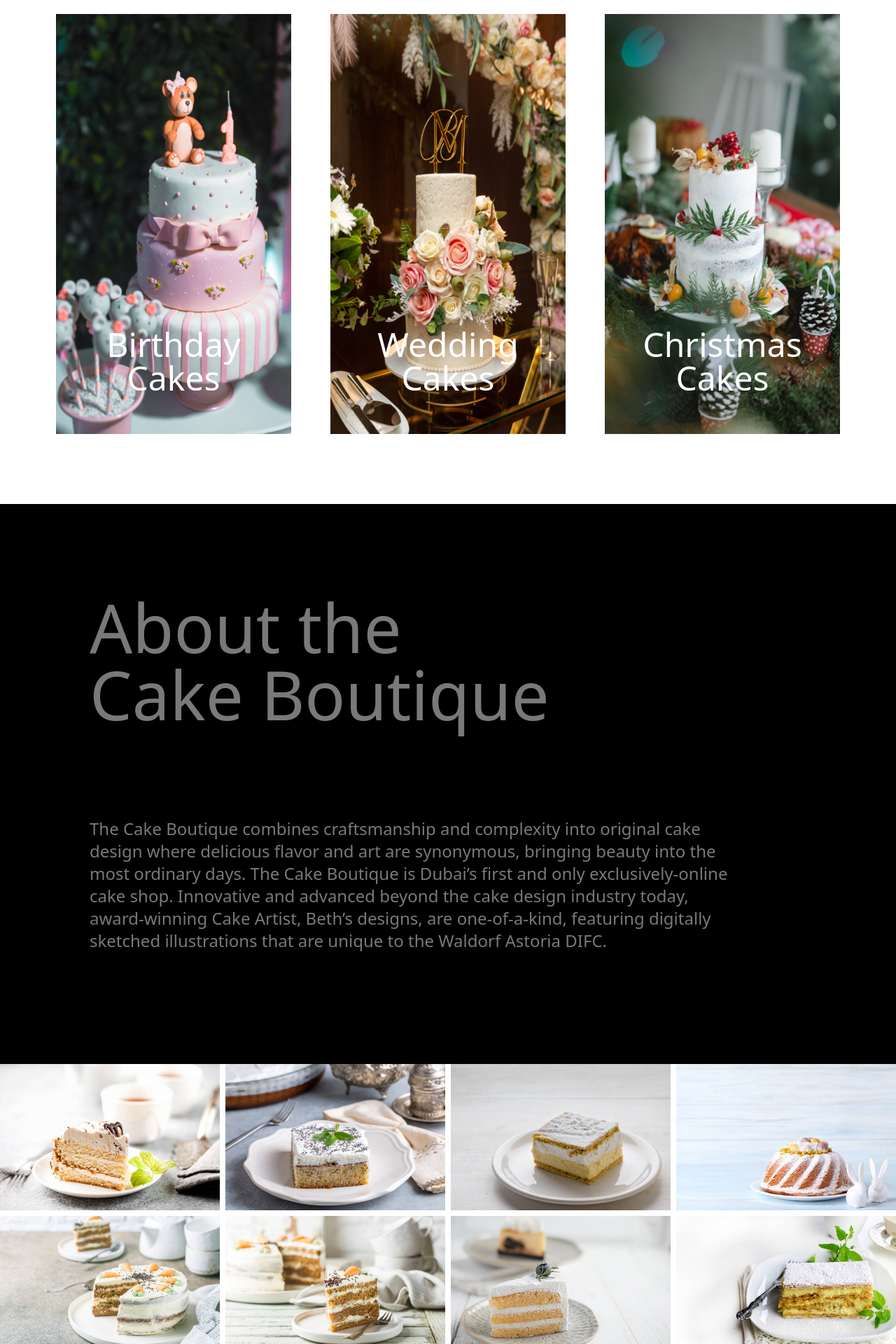
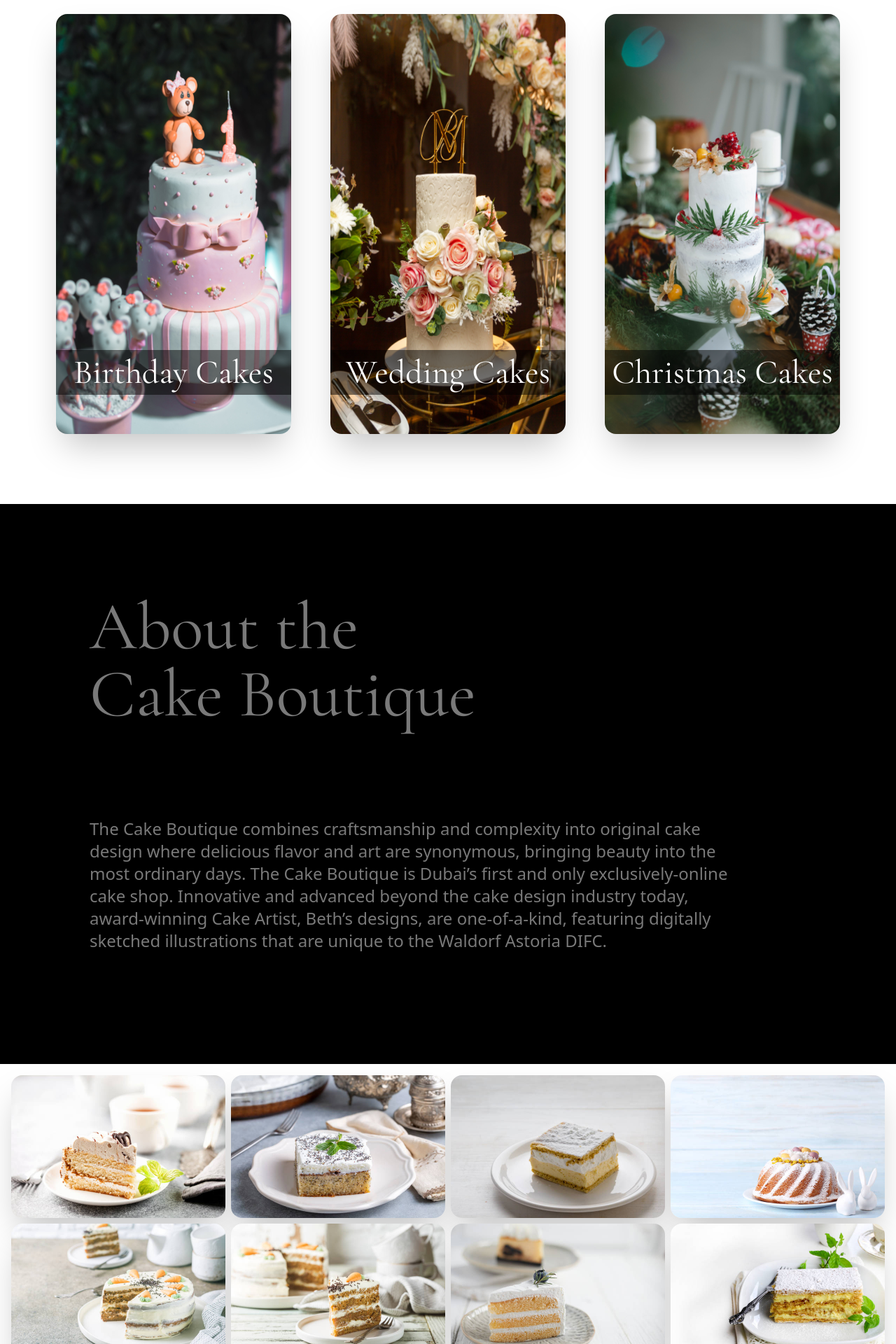
Before and after one commit to Stainzxc/Cake-Boutique, a React (Vite) app: page / in a window 1280 px wide. Shown: the part 880-2800 px from the top of the page at 70% size. Built offline with nearby package versions, Linux system fonts and the light colour scheme.

Commit message:
test the hover for image and responsive

```diff
--- a/index.html
+++ b/index.html
@@ -4,6 +4,7 @@
     <meta charset="UTF-8" />
     <link rel="icon" type="image/svg+xml" href="/vite.svg" />
     <link href="https://fonts.googleapis.com/css2?family=Merienda&display=swap" rel="stylesheet">
+    <link href="https://fonts.googleapis.com/css2?family=Cormorant+Garamond:wght@400&family=Merienda&display=swap" rel="stylesheet">
     <link rel="stylesheet" href="https://unpkg.com/aos@next/dist/aos.css" />
     <meta name="viewport" content="width=device-width, initial-scale=1.0" />
     <title>Vite + React</title>
--- a/src/pages/Homepage.jsx
+++ b/src/pages/Homepage.jsx
@@ -86,7 +86,7 @@ export default function Homepage() {
             </div>
           </div>
           <div className="absolute top-1/2 left-1/2 -translate-x-1/2 -translate-y-1/2 text-center">
-            <h1 className="font-serif text-6xl md:text-7xl lg:text-9xl capitalize text-white">
+            <h1 className="font-cormorant text-6xl md:text-7xl lg:text-9xl capitalize text-white">
               Passion Craft
             </h1>
             <div className="mt-4">
@@ -118,7 +118,7 @@ export default function Homepage() {
         </div>
       </div>
       {/* 3 CAKES */}
-      <div className="bg-white px-4 lg:px-20 py-8 lg:py-20 lg:h-screen flex justify-center items-center">
+      <div className="bg-white px-4 lg:px-20 py-8 lg:py-20 lg:h-screen flex justify-center items-center font-cormorant">
         <div className="grid grid-cols-1 md:grid-cols-2 lg:grid-cols-3 gap-8 md:gap-14">
           <div
             className="relative"
@@ -130,9 +130,9 @@ export default function Homepage() {
             <img
               src={cake2}
               alt="Image 1"
-              className="w-full h-auto md:h-[500px] lg:h-[600px]"
+              className="w-full h-auto md:h-[500px] lg:h-[600px] shadow-2xl rounded-2xl transition duration-300 transform hover:opacity-80 hover:scale-105 cursor-pointer"
             />
-            <h1 className="absolute bottom-0 left-0 right-0 text-white text-center text-3xl md:text-4xl lg:text-5xl mb-4 md:mb-8 lg:mb-14">
+            <h1 className="absolute bottom-0 left-0 right-0 text-white text-center text-3xl md:text-4xl lg:text-5xl mb-4 md:mb-8 lg:mb-14 backdrop-brightness-50 py-2">
               Birthday Cakes
             </h1>
           </div>
@@ -146,9 +146,9 @@ export default function Homepage() {
             <img
               src={cake}
               alt="Image 2"
-              className="w-full h-auto md:h-[500px] lg:h-[600px]"
+              className="w-full h-auto md:h-[500px] lg:h-[600px] shadow-2xl rounded-2xl transition duration-300 transform hover:opacity-80 hover:scale-105 cursor-pointer"
             />
-            <h1 className="absolute bottom-0 left-0 right-0 text-white text-center text-3xl md:text-4xl lg:text-5xl mb-4 md:mb-8 lg:mb-14">
+            <h1 className="absolute bottom-0 left-0 right-0 text-white text-center text-3xl md:text-4xl lg:text-5xl mb-4 md:mb-8 lg:mb-14 backdrop-brightness-50 py-2">
               Wedding Cakes
             </h1>
           </div>
@@ -162,9 +162,9 @@ export default function Homepage() {
             <img
               src={cake3}
               alt="Image 3"
-              className="w-full h-auto md:h-[500px] lg:h-[600px]"
+              className="w-full h-auto md:h-[500px] lg:h-[600px] shadow-2xl rounded-2xl transition duration-300 transform hover:opacity-80 hover:scale-105 cursor-pointer"
             />
-            <h1 className="absolute bottom-0 left-0 right-0 text-white text-center text-3xl md:text-4xl lg:text-5xl mb-4 md:mb-8 lg:mb-14">
+            <h1 className="absolute bottom-0 left-0 right-0 text-white text-center text-3xl md:text-4xl lg:text-5xl mb-4 md:mb-8 lg:mb-14 backdrop-brightness-50 py-2">
               Christmas Cakes
             </h1>
           </div>
@@ -173,7 +173,7 @@ export default function Homepage() {
 
       {/* ABOUT THE CAKE BOUTIQUE */}
       <div className="bg-black text-white min-h-screen">
-        <div className="p-8 md:p-16 lg:p-32 text-[#797979] text-center md:text-left">
+        <div className="p-8 md:p-16 lg:p-32 text-[#797979] text-center md:text-left font-cormorant">
           <h1 className="text-5xl md:text-8xl">About the</h1>
           <span className="text-5xl md:text-8xl">Cake Boutique</span>
         </div>
@@ -191,7 +191,7 @@ export default function Homepage() {
       </div>
 
       {/* CAKES */}
-      <div className="grid grid-cols-2 md:grid-cols-4 gap-2">
+      <div className="grid grid-cols-2 md:grid-cols-4 gap-2 m-4">
         <div
           class="w-full h-auto"
           data-aos="fade-down"
@@ -199,7 +199,7 @@ export default function Homepage() {
           data-aos-delay="50"
           data-aos-duration="1000"
         >
-          <img src={slice1} alt="" class="w-full h-auto" />
+          <img src={slice1} alt="" class="w-full h-auto shadow-2xl rounded-2xl transition duration-300 transform hover:opacity-80 hover:scale-105 cursor-pointer" />
         </div>
         <div
           class="w-full h-auto"
@@ -208,7 +208,7 @@ export default function Homepage() {
           data-aos-delay="50"
           data-aos-duration="1000"
         >
-          <img src={slice2} alt="" class="w-full h-auto" />
+          <img src={slice2} alt="" class="w-full h-auto shadow-2xl rounded-2xl transition duration-300 transform hover:opacity-80 hover:scale-105 cursor-pointer" />
         </div>
         <div
           class="w-full h-auto"
@@ -217,7 +217,7 @@ export default function Homepage() {
           data-aos-delay="50"
           data-aos-duration="1000"
         >
-          <img src={slice3} alt="" class="w-full h-auto" />
+          <img src={slice3} alt="" class="w-full h-auto shadow-2xl rounded-2xl transition duration-300 transform hover:opacity-80 hover:scale-105 cursor-pointer" />
         </div>
         <div
           class="w-full h-auto"
@@ -226,7 +226,7 @@ export default function Homepage() {
           data-aos-delay="50"
           data-aos-duration="1000"
         >
-          <img src={slice4} alt="" class="w-full h-auto" />
+          <img src={slice4} alt="" class="w-full h-auto shadow-2xl rounded-2xl transition duration-300 transform hover:opacity-80 hover:scale-105 cursor-pointer" />
         </div>
         <div
           class="w-full"
@@ -235,7 +235,7 @@ export default function Homepage() {
           data-aos-delay="50"
           data-aos-duration="1000"
         >
-          <img src={slice5} alt="" class="w-full h-auto" />
+          <img src={slice5} alt="" class="w-full h-auto shadow-2xl rounded-2xl transition duration-300 transform hover:opacity-80 hover:scale-105 cursor-pointer" />
         </div>
         <div
           class="w-full h-auto"
@@ -244,7 +244,7 @@ export default function Homepage() {
           data-aos-delay="50"
           data-aos-duration="1000"
         >
-          <img src={slice6} alt="" class="w-full h-auto" />
+          <img src={slice6} alt="" class="w-full h-auto shadow-2xl rounded-2xl transition duration-300 transform hover:opacity-80 hover:scale-105 cursor-pointer" />
         </div>
         <div
           class="w-full h-auto"
@@ -253,7 +253,7 @@ export default function Homepage() {
           data-aos-delay="50"
           data-aos-duration="1000"
         >
-          <img src={slice7} alt="" class="w-full h-auto" />
+          <img src={slice7} alt="" class="w-full h-auto shadow-2xl rounded-2xl transition duration-300 transform hover:opacity-80 hover:scale-105 cursor-pointer" />
         </div>
         <div
           class="w-full h-auto"
@@ -262,7 +262,7 @@ export default function Homepage() {
           data-aos-delay="50"
           data-aos-duration="1000"
         >
-          <img src={slice8} alt="" class="w-full h-auto" />
+          <img src={slice8} alt="" class="w-full h-auto shadow-2xl rounded-2xl transition duration-300 transform hover:opacity-80 hover:scale-105 cursor-pointer" />
         </div>
       </div>
       {/* CONTACT */}
--- a/src/pages/Navbar.jsx
+++ b/src/pages/Navbar.jsx
@@ -63,7 +63,7 @@ export default function Navbar() {
 
       {/*icon*/}
 
-      <div onClick={handleClick} className="md:hidden z-10 ml-4 mr-2 mt-6">
+      <div onClick={handleClick} className="md:hidden block z-10 ml-4 mr-2 mt-6">
         {!nav ? (
           <svg
             xmlns="http://www.w3.org/2000/svg"
--- a/tailwind.config.js
+++ b/tailwind.config.js
@@ -7,6 +7,7 @@ export default {
   theme: {
     extend: {
       fontFamily: {
+        cormorant: ['Cormorant Garamond', 'serif'],
          bolin: ['Bolin', 'cursive'],
       }
     },
```
Also changed, not shown: src/index.css (line endings or trailing spaces).
